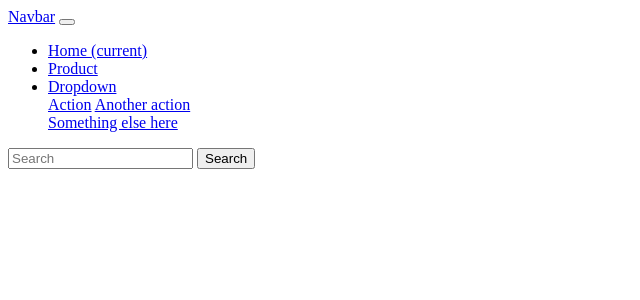
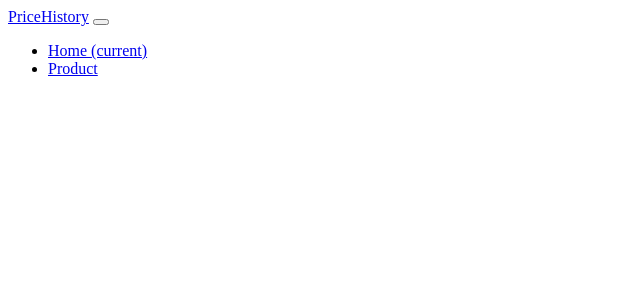
Before and after one commit to xenkidu/pricehistory, a Django app: template templates/navbar.html in a window 1280 px wide. Shown: the top 300 px of the page, without its empty margins (0-640 px from the left). Run offline with Django 3.2, Linux system fonts and the light colour scheme; the template is opened without the code that fills it, so the values that code supplies are empty.

Commit message:
Updated navbar.html: Removed unused elements.

```diff
--- a/templates/navbar.html
+++ b/templates/navbar.html
@@ -1,5 +1,5 @@
 <nav class="navbar navbar-expand-lg navbar-dark bg-dark">
-  <a class="navbar-brand" href="/">Navbar</a>
+  <a class="navbar-brand" href="/">PriceHistory</a>
   <button class="navbar-toggler" type="button" data-toggle="collapse" data-target="#navbarSupportedContent" aria-controls="navbarSupportedContent" aria-expanded="false" aria-label="Toggle navigation">
     <span class="navbar-toggler-icon"></span>
   </button>
@@ -7,26 +7,15 @@
   <div class="collapse navbar-collapse" id="navbarSupportedContent">
     <ul class="navbar-nav mr-auto">
       <li class="nav-item active">
-        <a class="nav-link" href="#">Home <span class="sr-only">(current)</span></a>
+        <a class="nav-link" href="/">Home <span class="sr-only">(current)</span></a>
       </li>
       <li class="nav-item">
         <a class="nav-link" href="product/">Product</a>
       </li>
-      <li class="nav-item dropdown">
-        <a class="nav-link dropdown-toggle" href="#" id="navbarDropdown" role="button" data-toggle="dropdown" aria-haspopup="true" aria-expanded="false">
-          Dropdown
-        </a>
-        <div class="dropdown-menu" aria-labelledby="navbarDropdown">
-          <a class="dropdown-item" href="#">Action</a>
-          <a class="dropdown-item" href="#">Another action</a>
-          <div class="dropdown-divider"></div>
-          <a class="dropdown-item" href="#">Something else here</a>
-        </div>
-      </li>
     </ul>
-    <form class="form-inline my-2 my-lg-0">
+<!--    <form class="form-inline my-2 my-lg-0">
       <input class="form-control mr-sm-2" type="search" placeholder="Search" aria-label="Search">
       <button class="btn btn-outline-success my-2 my-sm-0" type="submit">Search</button>
-    </form>
+    </form>-->
   </div>
 </nav>
```
